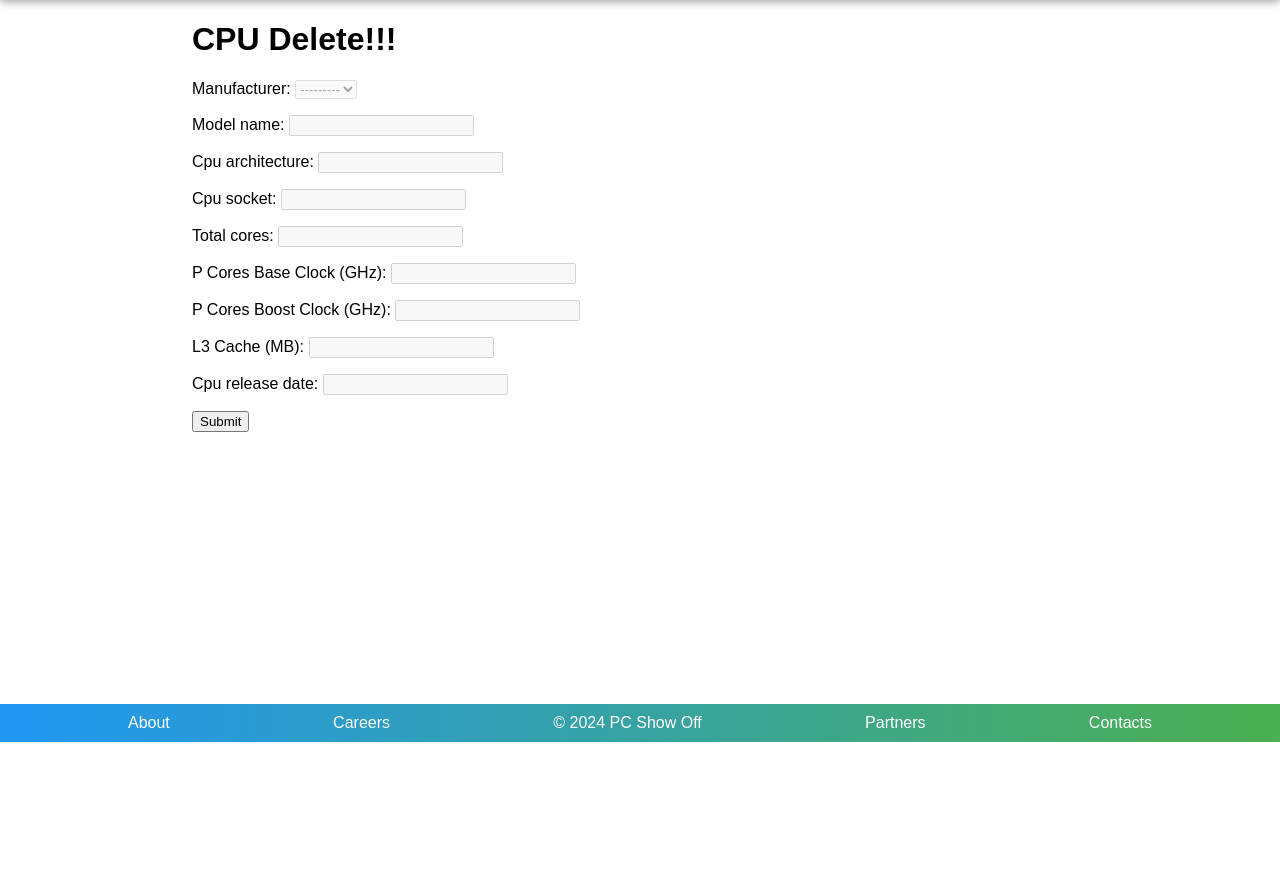
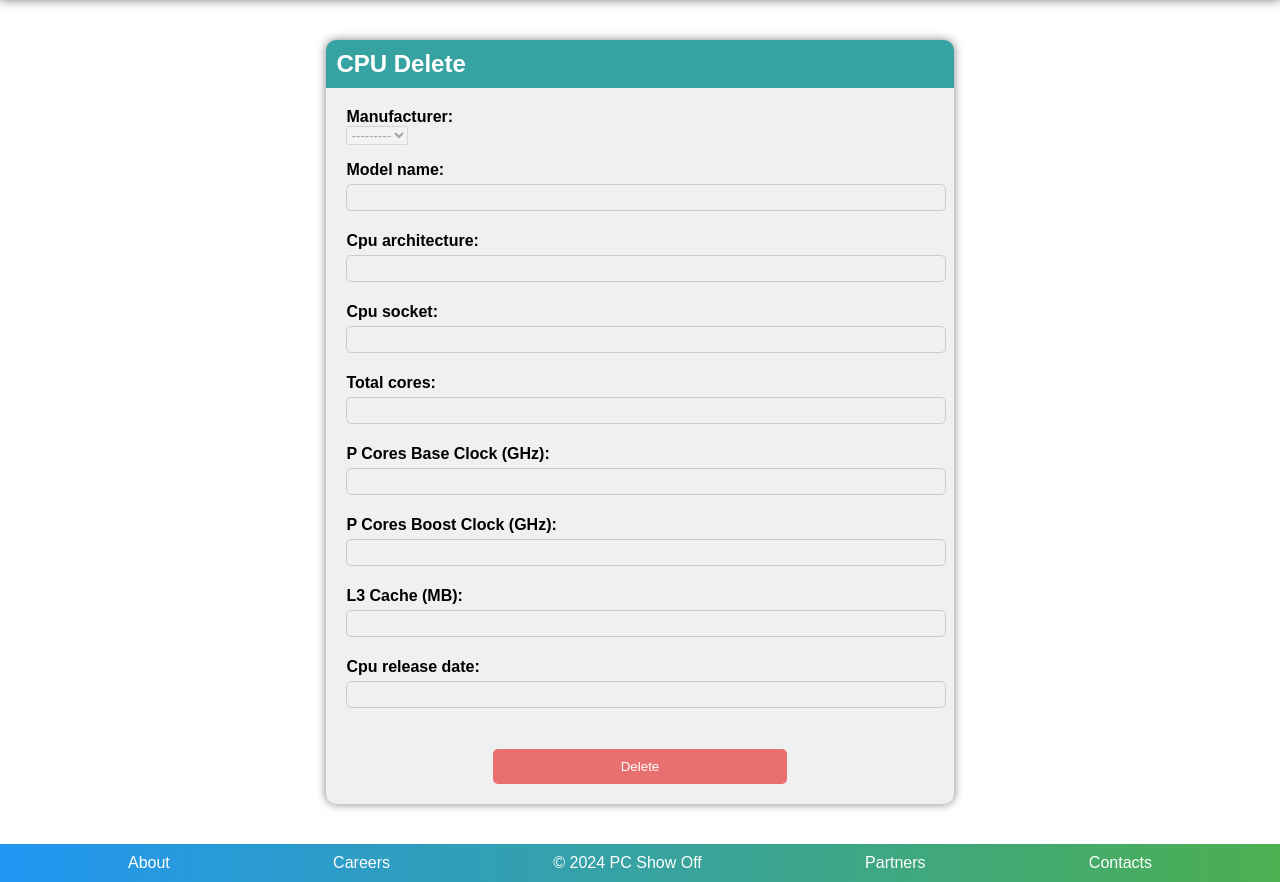
Before and after one commit to ds7cw/pc_show_off, a Django app: page /cpu/1/delete/ in a window 1280 px wide. Shown: the part 58-940 px from the top of the page. Before the commit the page ends 800 px from the top, so only its background shows below. Run offline with Django 5.2, Linux system fonts and the light colour scheme; the visitor is signed in with stand-in values (Sample User, id 1); data that the repository does not hold is empty.

Commit message:
Cpu delete page css

```diff
--- a/static/css/forms.css
+++ b/static/css/forms.css
@@ -34,7 +34,7 @@ div.card {
     border: 1px solid #ccc;
 }
 
-.form-submit {
+.form-submit, .form-submit-delete {
     padding: 10px 20px;
     /* background-color: #333333; */
     background-color: #2196F3;
@@ -46,3 +46,7 @@ div.card {
     width: 50%;
     margin: 20px 25%;
 }
+
+.form-submit-delete {
+    background-color: #e97070;
+}
--- a/templates/cpu/cpu-delete.html
+++ b/templates/cpu/cpu-delete.html
@@ -5,13 +5,15 @@
 {% endblock %}
 
 {% block main_content %}
-<h1>
-    CPU Delete!!!
-</h1>
-<form action="{% url 'cpu-delete' cpu_id=cpu.pk %}" method="post">
-    {% csrf_token %}
-    {{ form.as_p }}
+<div class="card">
+    <h2>
+        CPU Delete
+    </h2>
+    <form class="form-group" action="{% url 'cpu-delete' cpu_id=cpu.pk %}" method="post">
+        {% csrf_token %}
+        {{ form.as_p }}
 
-    <button type="submit">Submit</button>
-</form>
+        <button type="submit" class="form-submit-delete">Delete</button>
+    </form>
+</div>
 {% endblock %}
--- a/templates/cpu/cpu-list.html
+++ b/templates/cpu/cpu-list.html
@@ -8,7 +8,7 @@
 <h1>
     CPU List!!!
 </h1>
-
+<p>Can't seem to find what you're looking for? Help us improve the content of our library by adding a <a href="{% url 'cpu-create' %}">new component</a>.</p>
 <div>
     <h2>Verified CPU's</h2>
     {% for cpu in verified %}
```
